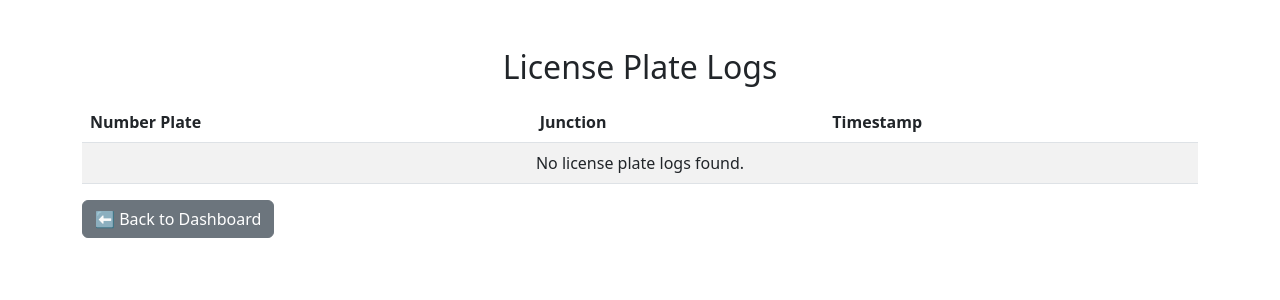
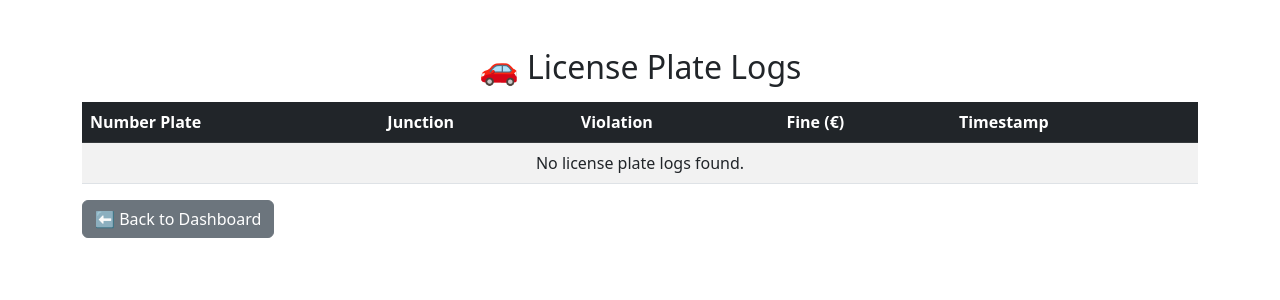
Before and after one commit to AbdellahSbh/vehicle_registration_system, a Django app: page /logs/ in a window 1280 px wide. Shown: the top 300 px of the page. Run offline with Django 4.2, Linux system fonts and the light colour scheme; data that the repository does not hold is empty.

Commit message:
Update license_plate_logs.html

```diff
--- a/registration/templates/registration/license_plate_logs.html
+++ b/registration/templates/registration/license_plate_logs.html
@@ -5,12 +5,15 @@
     <link rel="stylesheet" href="https://cdn.jsdelivr.net/npm/bootstrap@5.3.0/dist/css/bootstrap.min.css">
 </head>
 <body class="container mt-5">
-    <h2 class="text-center">License Plate Logs</h2>
+    <h2 class="text-center">🚗 License Plate Logs</h2>
+
     <table class="table table-striped mt-3">
-        <thead>
+        <thead class="table-dark">
             <tr>
                 <th>Number Plate</th>
                 <th>Junction</th>
+                <th>Violation</th>
+                <th>Fine (€)</th>
                 <th>Timestamp</th>
             </tr>
         </thead>
@@ -19,15 +22,30 @@
             <tr>
                 <td>{{ log.vehicle.number_plate }}</td>
                 <td>{{ log.junction.name }}</td>
+                <td>
+                    {% if log.violation %}
+                        {{ log.violation.type }}
+                    {% else %}
+                        No Violation
+                    {% endif %}
+                </td>
+                <td>
+                    {% if log.violation %}
+                        €{{ log.violation.fine_amount }}
+                    {% else %}
+                        €0
+                    {% endif %}
+                </td>
                 <td>{{ log.timestamp }}</td>
             </tr>
             {% empty %}
             <tr>
-                <td colspan="3" class="text-center">No license plate logs found.</td>
+                <td colspan="5" class="text-center">No license plate logs found.</td>
             </tr>
             {% endfor %}
         </tbody>
     </table>
+
     <a href="{% url 'dashboard' %}" class="btn btn-secondary">⬅️ Back to Dashboard</a>
 </body>
 </html>
```
